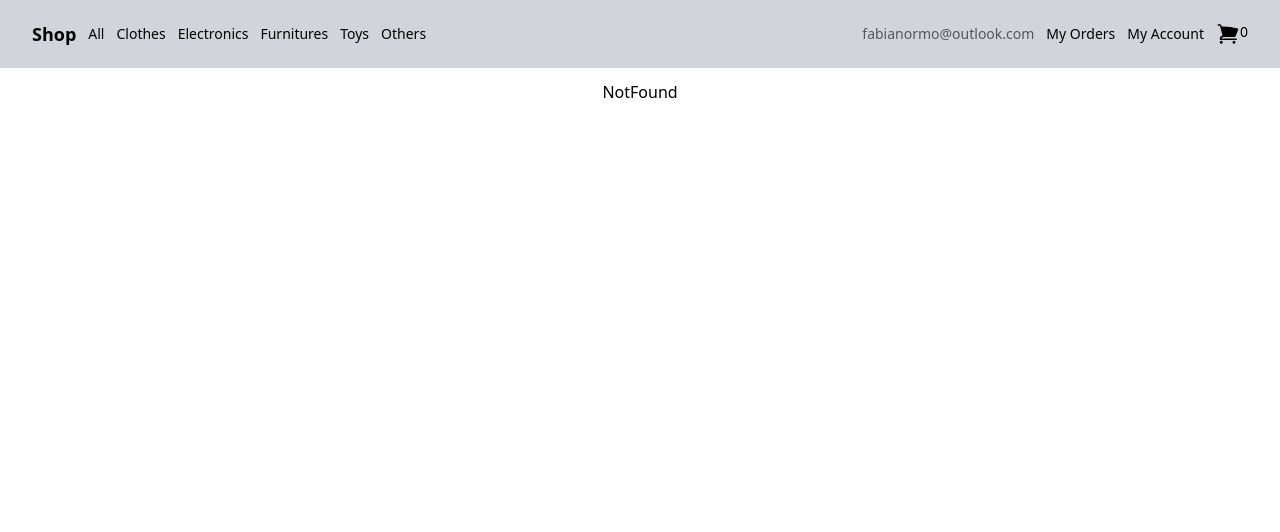
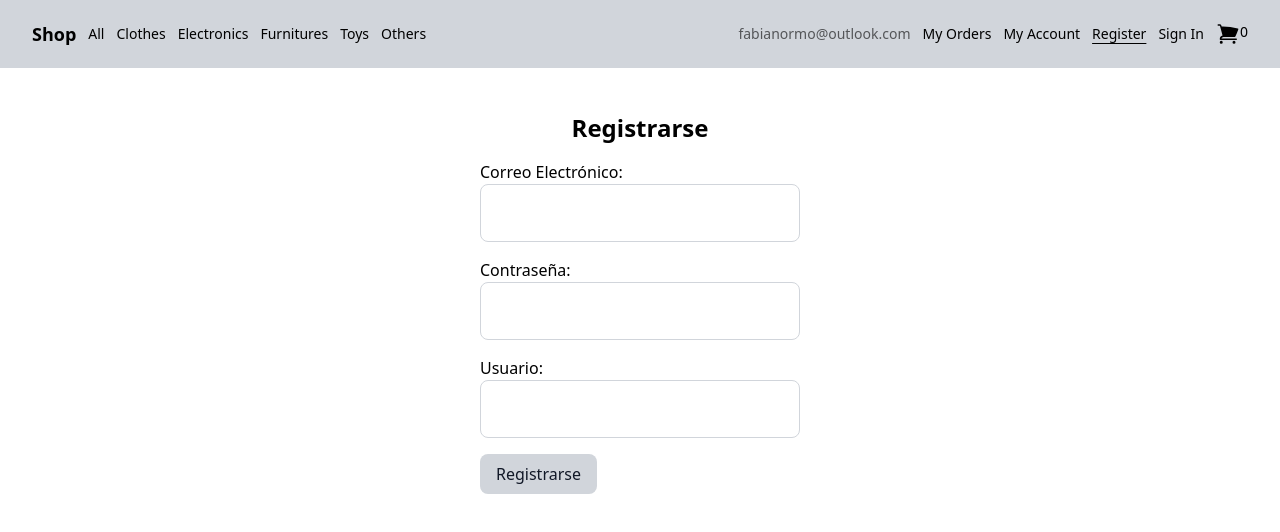
Before and after one commit to FabianCo03/curso-react-ecommerce, a React (Vite) app: page /register in a window 1280 px wide. Shown: the top 532 px of the page. Built offline with nearby package versions, Linux system fonts and the light colour scheme; no server answers.

Commit message:
feat: 🎸 Pagina registrarse

```diff
--- a/src/components/navBar/index.jsx
+++ b/src/components/navBar/index.jsx
@@ -87,14 +87,22 @@ const NavBar = () => {
             My Account
           </NavLink>
         </li>
-        {/* <li>
+        <li>
+          <NavLink
+            to="/register"
+            className={({ isActive }) => (isActive ? activeStyle : undefined)}
+          >
+            Register
+          </NavLink>
+        </li>
+        <li>
           <NavLink
             to="/sign-in"
             className={({ isActive }) => (isActive ? activeStyle : undefined)}
           >
             Sign In
           </NavLink>
-        </li> */}
+        </li>
         <li className="flex">
           <ShoppingCartIcon
             className="h-6 w-6 text-black cursor-pointer"
--- a/src/pages/app/index.jsx
+++ b/src/pages/app/index.jsx
@@ -10,6 +10,7 @@ import MyOrders from "../myOrders";
 import NavBar from "../../components/navBar";
 import NotFound from "../notFound";
 import SignIn from "../signIn";
+import Register from "../register";
 
 const AppRoutes = () => {
   let routes = useRoutes([
@@ -54,6 +55,10 @@ const AppRoutes = () => {
       element: <SignIn />,
     },
     {
+      path: "/register",
+      element: <Register />,
+    },
+    {
       path: "/my-orders/last",
       element: <MyOrder />,
     },
--- /dev/null
+++ b/src/pages/register/index.jsx
@@ -0,0 +1,49 @@
+import Layout from "../../components/layout";
+
+const SignIn = () => {
+  return (
+    <Layout>
+      <div className="w-80 mx-auto mt-8">
+        <h2 className="text-2xl font-semibold mb-4 text-center">Registrarse</h2>
+        <form>
+          <div class="mb-4">
+            <label for="correo" class="block">
+              Correo Electrónico:
+            </label>
+            <input
+              required
+              type="email"
+              value=""
+              id="correo"
+              className="rounded-lg border border-gray-300 w-full p-4 focus:outline-none focus:border-gray-500"
+            />
+          </div>
+          <div className="mb-4">
+            <label className="block">Contraseña:</label>
+            <input
+              type="password"
+              className="rounded-lg border border-gray-300 w-full p-4 focus:outline-none focus:border-gray-500"
+              required
+            />
+          </div>
+          <div className="mb-4">
+            <label className="block">Usuario:</label>
+            <input
+              type="text"
+              className="rounded-lg border border-gray-300 w-full p-4 focus:outline-none focus:border-gray-500"
+              required
+            />
+          </div>
+          <button
+            type="submit"
+            className="bg-gray-300 text-gray-900 rounded-lg px-4 py-2 hover:bg-gray-200 focus:outline-none"
+          >
+            Registrarse
+          </button>
+        </form>
+      </div>
+    </Layout>
+  );
+};
+
+export default SignIn;
```
